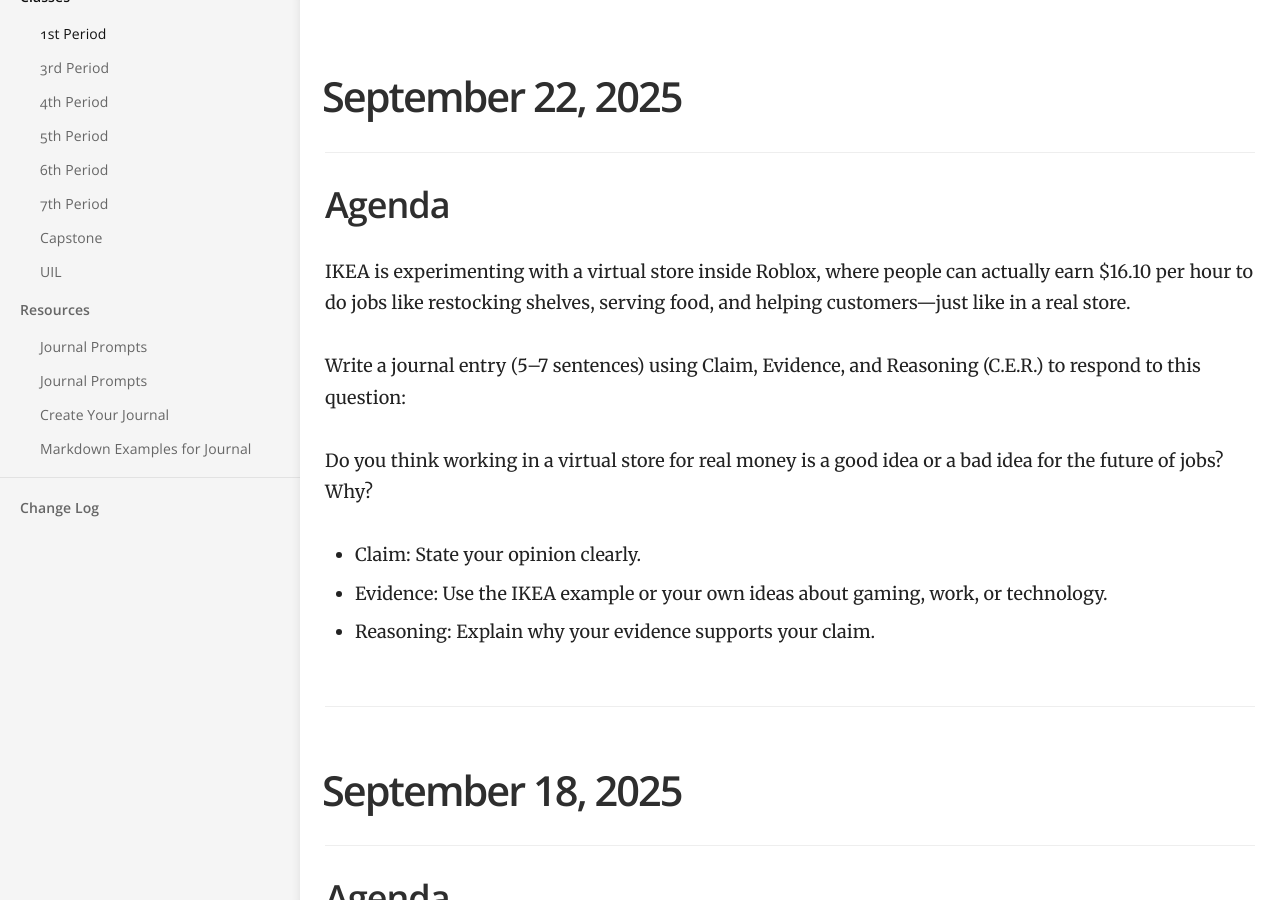
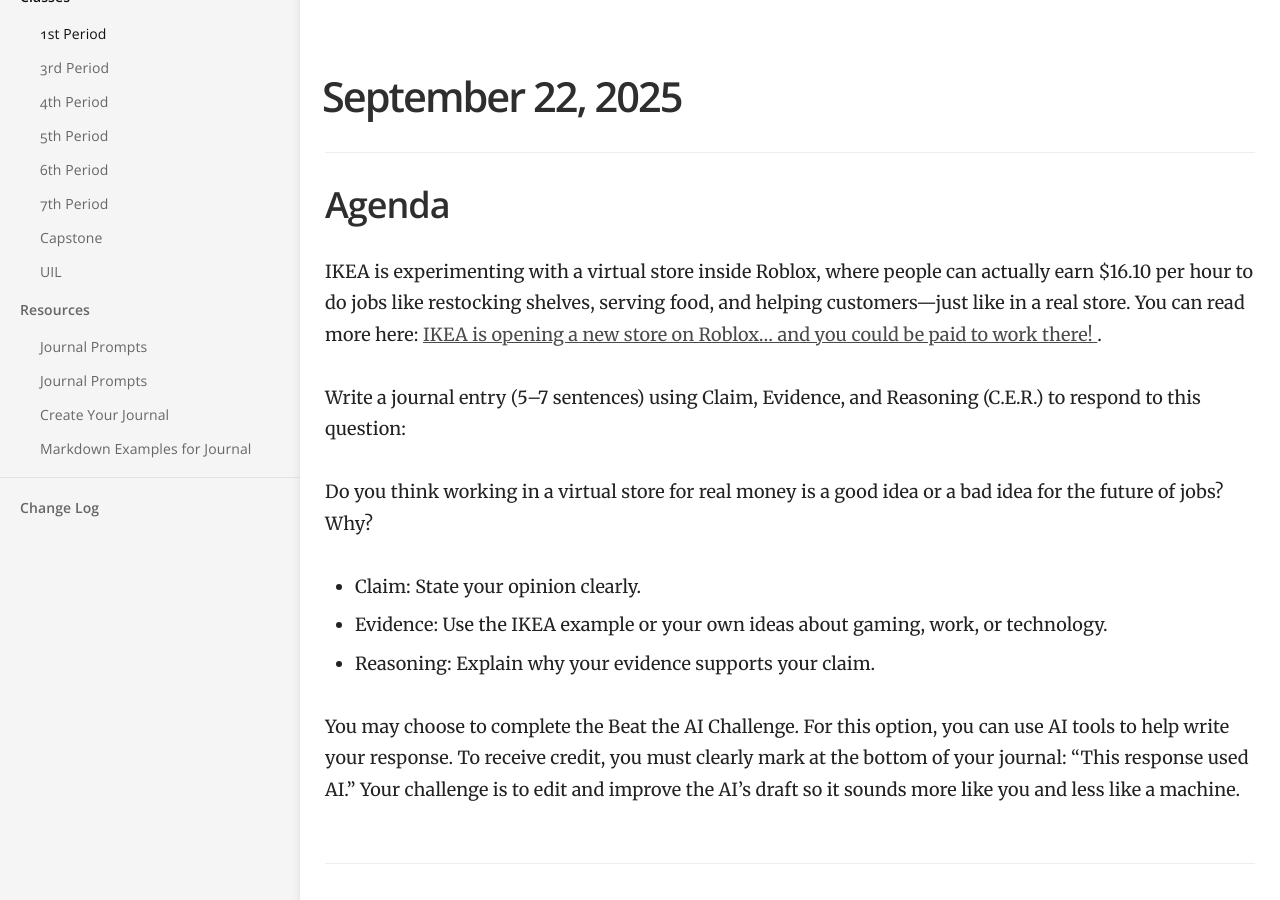
Before and after one commit to mswhitby/classroom, a Jekyll site: the page built from _docs/classes/1st.md, in a window 1280 px wide and 900 px high, scrolled down 203 px. Built offline with Jekyll 4.4.1, drawn with Linux system fonts in a browser that asks for light colours.

Commit message:
updated lessons

```diff
--- a/_docs/classes/1st.md
+++ b/_docs/classes/1st.md
@@ -10,7 +10,8 @@ order: 1
 
 ## Agenda
 
-IKEA is experimenting with a virtual store inside Roblox, where people can actually earn $16.10 per hour to do jobs like restocking shelves, serving food, and helping customers—just like in a real store.
+IKEA is experimenting with a virtual store inside Roblox, where people can actually earn $16.10 per hour to do jobs like restocking shelves, serving food, and helping customers—just like in a real store. You can read more here: [IKEA is opening a new store on Roblox… and you could be paid to work there!
+](https://www.ikea.com/gb/en/newsroom/corporate-news/ikea-is-opening-a-new-store-on-roblox-pub8a9272d0/).
 
 Write a journal entry (5–7 sentences) using Claim, Evidence, and Reasoning (C.E.R.) to respond to this question:
 
@@ -20,7 +21,7 @@ Do you think working in a virtual store for real money is a good idea or a bad i
 - Evidence: Use the IKEA example or your own ideas about gaming, work, or technology.
 - Reasoning: Explain why your evidence supports your claim.
 
-<!-- At the end, you may choose to complete the Beat the AI Challenge. For this option, you can use AI tools to help write your response. To receive credit, you must clearly mark at the bottom of your journal: “This response used AI.” Your challenge is to edit and improve the AI’s draft so it sounds more like you and less like a machine. -->
+You may choose to complete the Beat the AI Challenge. For this option, you can use AI tools to help write your response. To receive credit, you must clearly mark at the bottom of your journal: “This response used AI.” Your challenge is to edit and improve the AI’s draft so it sounds more like you and less like a machine.
 
 ----
 
```
